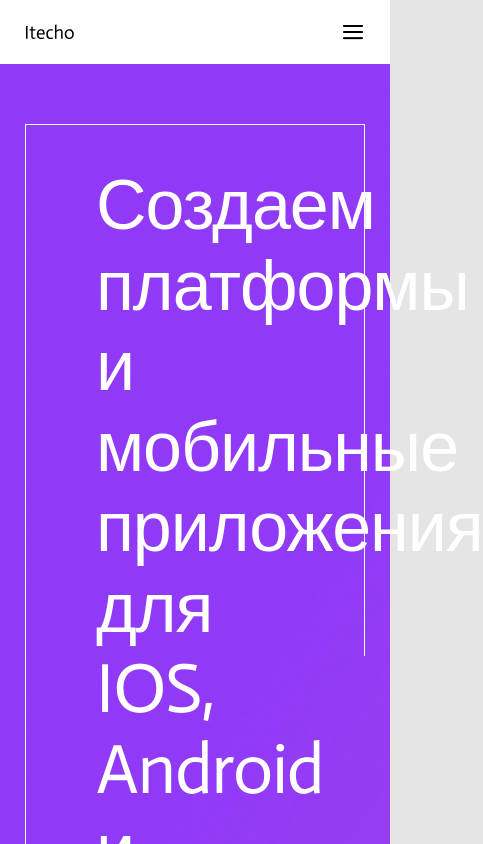
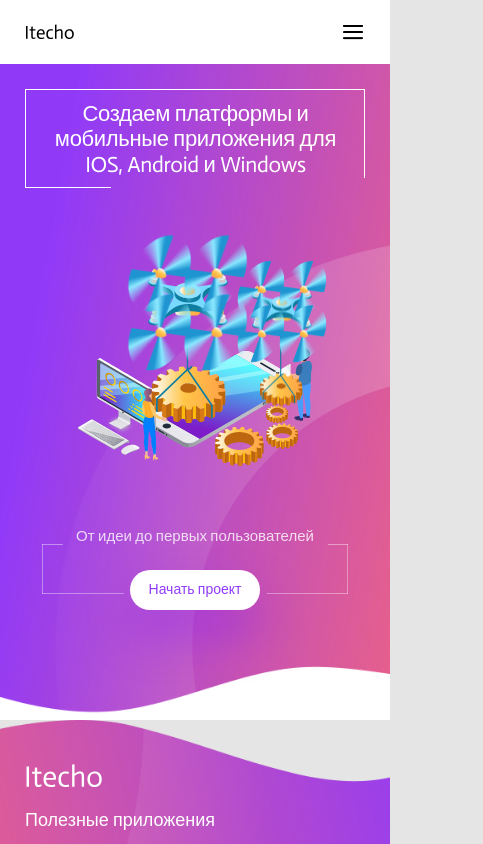
Before and after one commit to NurmuhammadovHojiakbar/itecho, a React (Create React App) app: page / in a window 390 px wide. Shown: the top 844 px of the page, 483 px wide, since content can reach past the window. Built offline with nearby package versions, Linux system fonts and the light colour scheme.

Commit message:
site-main-header is added

```diff
--- a/src/components/site-footer/site-footer.css
+++ b/src/components/site-footer/site-footer.css
@@ -1,7 +1,7 @@
 .site-footer{
     color: #fff;
     padding: 170px 25px 60px 25px;
-    background: url("../../assets/images/footer-bg.png") no-repeat center;
+    background: url("../../assets/images/footer-bg.png") no-repeat 0% center;
 }
 
 .site-footer__container{
--- a/src/components/site-main/header/header-image.jsx
+++ b/src/components/site-main/header/header-image.jsx
@@ -5,9 +5,11 @@ import SmallDron from "./small-dron";
 const MainHeaderImage = () => {
     return (
         <div className="main-header__image">
-            <BigDron />
-            <SmallDron />
-            <img src={HeaderImage} alt="header-intro" />
+            <div className="main-header__image-wrapper">
+                <BigDron />
+                <SmallDron />
+                <img src={HeaderImage} alt="header-intro" />
+            </div>
         </div>
     );
 }
--- a/src/components/site-main/header/index.css
+++ b/src/components/site-main/header/index.css
@@ -13,8 +13,7 @@
 }
 
 .main-header__left{
-    width: 100%;
-    max-width: 970px;
+    width: 55%;
 }
 
 .site-heading{
@@ -51,8 +50,7 @@
 }
 
 .main-header__left-start{
-    width: 100%;
-    max-width: 745px;
+    display: inline-block;
     padding-left: 34px;
     padding-right: 34px;
     text-align: center;
@@ -81,8 +79,13 @@
 }
 
 .main-header__image{
+    width: 45%;
     position: relative;
     right: 100px;
+}
+
+.main-header__image-wrapper{
+    position: relative;
 }
 
 .dron{
@@ -157,3 +160,151 @@
         transform: translateX(35%) translateY(70%) rotate(360deg);
     }
 }
+
+@media only screen and (max-width:1600px){
+    .site-main__header{
+        padding-top: 25px;
+    }
+
+    .site-heading{
+        padding: 30px 55px;
+        font-size: 55px;
+    }
+
+    .main-header__left-start p{
+        font-size: 30px;
+    }
+
+    .main-header__left-start a{
+        padding: 19px 22px;
+        font-size: 18px;
+        line-height: 23px;
+    }
+}
+
+@media only screen and (max-width:1400px){
+    .site-heading{
+        font-size: 40px;
+    }
+
+    .main-header__left-start p{
+        font-size: 25px;
+    }
+
+    .small-dron{
+        width: 100px;
+    }
+
+    .big-dron{
+        width: 120px;
+    }
+}
+
+@media only screen and (max-width:1150px){
+    .site-heading{
+        padding: 20px 35px;
+        font-size: 32px;
+        margin-bottom: 60px;
+    }
+
+    .main-header__left-start p{
+        font-size: 18px;
+    }
+
+    .main-header__image{
+        width: 35%;
+        right: 60px;
+    }
+
+    .small-dron{
+        width: 60px;
+    }
+
+    .big-dron{
+        width: 80px;
+    }
+}
+
+@media only screen and (max-width:950px){
+
+    .main-header__container{
+        justify-content: center;
+    }
+
+    .main-header__left{
+        width: 70%;
+        text-align: center;
+    }
+
+    .site-heading{
+        margin-bottom: 340px;
+    }
+    .main-header__image{
+        position: absolute;
+        right: unset;
+        transform: translateY(-20px);
+    }
+
+    .site-heading::before{
+        width: 25%;
+    }
+
+    .site-heading::after{
+        height: 90%;
+    }
+
+    .main-header__image{
+        width: 45%;
+    }
+
+    .main-header__left-start{
+        background: url("../../../assets/images/header-btn-bg-sm.png") no-repeat center;
+        background-size: contain;
+    }
+}
+
+@media only screen and (max-width:950px){
+
+    .site-main__header{
+        background: url("../../../assets/images/header-bg-sm.png") no-repeat 0 100%;
+        background-size: cover;
+    }
+
+    .main-header__left{
+        width: 90%;
+    }
+
+    .main-header__image{
+        width: 50%;
+    }
+}
+
+@media only screen and (max-width: 550px) {
+
+    .site-main__header{
+        padding-bottom: 110px;
+    }
+    .main-header__left{
+        width: 100%;
+    }
+
+    .main-header__image{
+        width: 60%;
+    }
+
+    .site-heading{
+        padding: 11px 19px;
+        font-size: 22px;
+        line-height: 115.7%;
+    }
+
+    .main-header__left-start p{
+        font-size: 15px;
+    }
+
+    .main-header__left-start a{
+        font-size: 14px;
+        line-height: 16px;
+        padding: 12px 19px;
+    }
+}
```
Also changed, not shown: src/assets/images/header-bg-sm.png (added), src/assets/images/header-btn-bg-sm.png (added).
